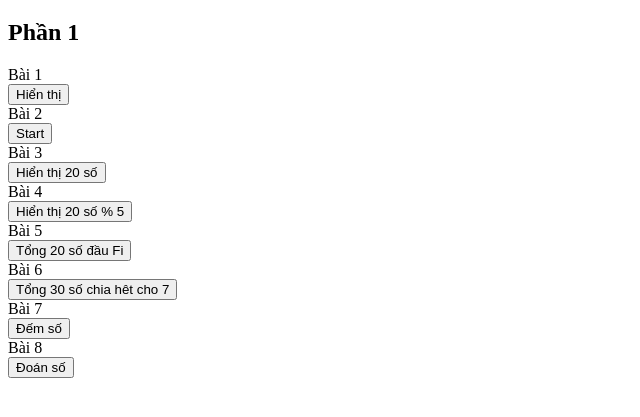
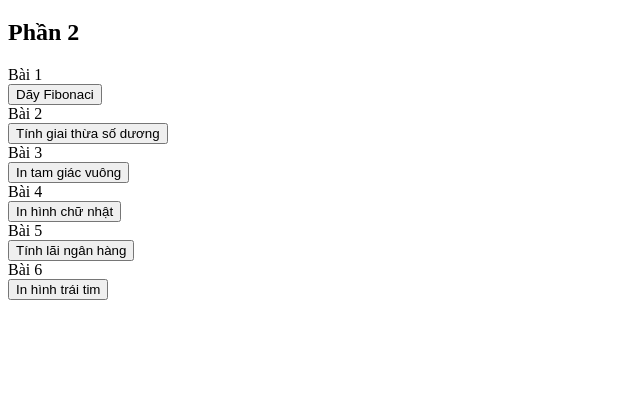
Before and after one commit to khanhvu1412/hello-world, a plain HTML site: page src/Baitap/baitapdai/vonglap/index.html in a window 1280 px wide. Shown: the part 61-478 px from the top of the page, without its empty margins (0-640 px from the left). Drawn offline with Linux system fonts and the light colour scheme.

Commit message:
baitapdai-vonglap2

```diff
--- a/src/Baitap/baitapdai/vonglap/index.html
+++ b/src/Baitap/baitapdai/vonglap/index.html
@@ -7,134 +7,99 @@
 </head>
 <body>
 <h1>Bài tập dài</h1>
+<span id="result"></span>
 <!--Part 1-->
-<div class="part-1">
-    <h2>Phần 1</h2>
-    <div class="lesson-1-1">
-        <span id="result"></span>
-        <span>Bài 1</span>
-        <br>
-        <button onclick="dem()">Hiển thị</button>
-    </div>
+<!--<div class="part-1">-->
+<!--    <h2>Phần 1</h2>-->
+<!--    <div class="lesson-1-1">-->
+<!--        <span id="result"></span>-->
+<!--        <span>Bài 1</span>-->
+<!--        <br>-->
+<!--        <button onclick="dem()">Hiển thị</button>-->
+<!--    </div>-->
 
-    <div class="lesson-2-1">
-        <span>Bài 2</span>
-        <br>
-        <button onclick="kiemTraNhietDo()">Start</button>
-    </div>
+<!--    <div class="lesson-2-1">-->
+<!--        <span>Bài 2</span>-->
+<!--        <br>-->
+<!--        <button onclick="kiemTraNhietDo()">Start</button>-->
+<!--    </div>-->
 
-    <div class="lesson-3-1">
-        <span>Bài 3</span>
-        <br>
-        <button onclick="fibonacci()">Hiển thị 20 số</button>
-    </div>
+<!--    <div class="lesson-3-1">-->
+<!--        <span>Bài 3</span>-->
+<!--        <br>-->
+<!--        <button onclick="fibonacci()">Hiển thị 20 số</button>-->
+<!--    </div>-->
 
-    <div class="lesson-4-1">
-        <span>Bài 4</span>
-        <br>
-        <button onclick="fibonacciChiaHet5()">Hiển thị 20 số % 5</button>
-    </div>
+<!--    <div class="lesson-4-1">-->
+<!--        <span>Bài 4</span>-->
+<!--        <br>-->
+<!--        <button onclick="fibonacciChiaHet5()">Hiển thị 20 số % 5</button>-->
+<!--    </div>-->
 
-    <div class="lesson-5-1">
-        <span>Bài 5</span>
-        <br>
-        <button onclick="fibonacciSum()">Tổng 20 số đầu Fi</button>
-    </div>
+<!--    <div class="lesson-5-1">-->
+<!--        <span>Bài 5</span>-->
+<!--        <br>-->
+<!--        <button onclick="fibonacciSum()">Tổng 20 số đầu Fi</button>-->
+<!--    </div>-->
 
-    <div class="lesson-6-1">
-        <span>Bài 6</span>
-        <br>
-        <button onclick="tongChiaHet7()">Tổng 30 số chia hêt cho 7</button>
-    </div>
+<!--    <div class="lesson-6-1">-->
+<!--        <span>Bài 6</span>-->
+<!--        <br>-->
+<!--        <button onclick="tongChiaHet7()">Tổng 30 số chia hêt cho 7</button>-->
+<!--    </div>-->
 
-    <div class="lesson-7-1">
-        <span>Bài 7</span>
-        <br>
-        <button onclick="fizzBuzz()">Đếm số</button>
-    </div>
+<!--    <div class="lesson-7-1">-->
+<!--        <span>Bài 7</span>-->
+<!--        <br>-->
+<!--        <button onclick="fizzBuzz()">Đếm số</button>-->
+<!--    </div>-->
 
-    <div class="lesson-8-1">
-        <span>Bài 8</span>
-        <br>
-        <button onclick="doanSo()">Đoán số</button>
-    </div>
-</div>
+<!--    <div class="lesson-8-1">-->
+<!--        <span>Bài 8</span>-->
+<!--        <br>-->
+<!--        <button onclick="doanSo()">Đoán số</button>-->
+<!--    </div>-->
+<!--</div>-->
 
 
 <!--Part 2-->
-<!--<div class="part-2">-->
-<!--    <h2>Phần 2</h2>-->
-<!--    <div class="lesson-1-2">-->
-<!--        <span>Bài 1</span>-->
-<!--        <br>-->
-<!--        <button onclick="chuyenDoiDo()">Đổi độ</button>-->
-<!--    </div>-->
+<div class="part-2">
+    <h2>Phần 2</h2>
+    <div class="lesson-1-2">
+        <span>Bài 1</span>
+        <br>
+        <button onclick="dayFibonaci()">Dãy Fibonaci</button>
+    </div>
 
-<!--    <div class="lesson-2-2">-->
-<!--        <span>Bài 2</span>-->
-<!--        <br>-->
-<!--        <button onclick="chuyenDoiDoDai()">Đổi m - ft</button>-->
-<!--    </div>-->
+        <div class="lesson-2-2">
+            <span>Bài 2</span>
+            <br>
+            <button onclick="tinhGiaiThua()">Tính giai thừa số dương</button>
+        </div>
 
-<!--    <div class="lesson-3-2">-->
-<!--        <span>Bài 3</span>-->
-<!--        <br>-->
-<!--        <button onclick="dienTichHinhVuong()">Tính S vuông</button>-->
-<!--    </div>-->
+        <div class="lesson-3-2">
+            <span>Bài 3</span>
+            <br>
+            <button onclick="inTamGiacVuong()">In tam giác vuông</button>
+        </div>
 
-<!--    <div class="lesson-4-2">-->
-<!--        <span>Bài 4</span>-->
-<!--        <br>-->
-<!--        <button onclick="dienTichHinhChuNhat()">Tính S  chữ nhật</button>-->
-<!--    </div>-->
+        <div class="lesson-4-2">
+            <span>Bài 4</span>
+            <br>
+            <button onclick="inHinhChuNhat()">In hình chữ nhật</button>
+        </div>
 
-<!--    <div class="lesson-5-2">-->
-<!--        <span>Bài 5</span>-->
-<!--        <br>-->
-<!--        <button onclick="dienTichtamGiacVuong()">Tính S tam giác vuông</button>-->
-<!--    </div>-->
+        <div class="lesson-5-2">
+            <span>Bài 5</span>
+            <br>
+            <button onclick="laiNganHang()">Tính lãi ngân hàng</button>
+        </div>
 
-<!--    <div class="lesson-6-2">-->
-<!--        <span>Bài 6</span>-->
-<!--        <br>-->
-<!--        <button onclick="phuongTrinhBac1()">Phương trình bậc 1</button>-->
-<!--    </div>-->
-
-<!--    <div class="lesson-7-2">-->
-<!--        <span>Bài 7</span>-->
-<!--        <br>-->
-<!--        <button onclick="phuongTrinhBac2()">Phương trình bậc 2</button>-->
-<!--    </div>-->
-
-<!--    <div class="lesson-8-2">-->
-<!--        <span>Bài 8</span>-->
-<!--        <br>-->
-<!--        <button onclick="checkTuoi()">Kiểm tra tuổi</button>-->
-<!--    </div>-->
-
-<!--    <div class="lesson-9-2">-->
-<!--        <span>Bài 9</span>-->
-<!--        <br>-->
-<!--        <button onclick="checkCanhTamGiac()">Kiểm tra cạnh tam giác</button>-->
-<!--    </div>-->
-
-<!--    <div class="lesson-10-2">-->
-<!--        <span>Bài 10</span>-->
-<!--        <br>-->
-<!--        <button onclick="tinhGiaDien()">Tính giá điện</button>-->
-<!--    </div>-->
-
-<!--    <div class="lesson-11-2">-->
-<!--        <span>Bài 11</span>-->
-<!--        <br>-->
-<!--        <button onclick="theThuNhapCaNhan()">Tính thuế thu nhập cá nhân</button>-->
-<!--    </div>-->
-
-<!--    <div class="lesson-12-2">-->
-<!--        <span>Bài 12</span>-->
-<!--        <br>-->
-<!--        <button onclick="laiNganHang()">Tính lãi ngân hàng</button>-->
-<!--    </div>-->
+        <div class="lesson-6-2">
+            <span>Bài 6</span>
+            <br>
+            <button onclick="inHinhTraiTim()">In hình trái tim</button>
+        </div>
 
 
 </div>
--- a/src/Baitap/baitapdai/vonglap/script.js
+++ b/src/Baitap/baitapdai/vonglap/script.js
@@ -1,46 +1,164 @@
 //Phần 1
+//
+// // Bài 1
+// function dem() {
+//     let count = "";
+//     let mess = ""
+//     for (let i = 0; i <= 100; i++) {
+//         count += "</br>" + "Số " + i + "," + "</br>";
+//
+//         if (i === 99) {
+//             alert("Đã hoàn thành!");
+//         }
+//     }
+//
+//     document.getElementById("result").innerHTML = count;
+// }
+//
+//
+// // Bài 2
+// function kiemTraNhietDo() {
+//     let temp = Number(prompt("Nhập nhiệt độ: "));
+//
+//     while (temp > 100 || temp < 20) {
+//         if (temp > 100) {
+//             alert("Nhiệt độ quá cao. Yêu cầu giảm nhiệt độ.");
+//         } else if (temp < 20) {
+//             alert("Nhiệt độ quá thấp. Hãy tăng nhiệt độ");
+//         }
+//
+//         temp = Number(prompt("Nhập lại nhiệt độ"))
+//     }
+//     alert("Nhiệt độ bình thường.");
+// }
+//
+//
+// // Bài 3
+// function fibonacci() {
+//     let n = 20;
+//     let a = 0, b = 1;
+//     let result = "";
+//
+//     for (let i = 0; i < n; i++) {
+//         result += a + "";
+//
+//         let temp = a + b;
+//         a = b;
+//         b = temp;
+//     }
+//
+//     document.getElementById("result").innerHTML = result;
+// }
+//
+// // Bài 4
+// function fibonacciChiaHet5() {
+//     let a = 0, b = 1;
+//
+//     while (true) {
+//         if (a % 5 === 0 && a !== 0) {
+//             document.getElementById("result").innerHTML = "Số Fibonacci đầu tiên chia hết cho 5 là: " + a;
+//             break;
+//         }
+//         let temp = a + b;
+//         a = b;
+//         b = temp;
+//     }
+// }
+//
+// // Bài 5
+// function fibonacciSum() {
+//     let n = 20;
+//     let a = 0, b = 1;
+//     let sum = 0;
+//
+//     for (let i = 0; i < n; i++) {
+//         sum += a;
+//
+//         let temp = a + b;
+//         a = b;
+//         b = temp;
+//     }
+//     document.getElementById("result").innerHTML = "Tổng 20 số Fibonacci đầu tiên là: " + sum;
+// }
+//
+// // // Bài 6
+// function tongChiaHet7() {
+//     let count = 0;
+//     let sum = 0;
+//
+//     for (let i = 1; count < 30; i++) {
+//         if (i % 7 === 0) {
+//             sum += i;
+//             count++;
+//         }
+//     }
+//
+//     document.getElementById("result").innerHTML = "Tổng 30 chia hết cho 7 là: " + sum;
+// }
+//
+// // Bài 7
+// function fizzBuzz() {
+//     let mess = "";
+//
+//     for (let i = 1; i <= 100; i++) {
+//
+//         if (i % 3 === 0 && i % 5 === 0) {
+//             mess += "FizzBuzz</br>";
+//         } else if (i % 3 === 0) {
+//             mess += " Fizz</br>";
+//         } else if (i % 5 === 0) {
+//             mess += "Buzz</br>";
+//         } else {
+//             mess += i + "</br>";
+//         }
+//     }
+//
+//     document.getElementById("result").innerHTML = mess;
+// }
+//
+// // Bài 8
+// function doanSo() {
+//     let min = Number(prompt("Nhập số nhỏ nhất: "));
+//     let max = Number(prompt("Nhập số lớn nhất: "));
+//
+//     if (isNaN(min) || isNaN(max) || min >= max) {
+//         alert("Khoảng không hợp lệ!");
+//         return;
+//     }
+//
+//     let random = Math.floor(Math.random() * (max - min + 1)) + min;
+//
+//     let count = 0;
+//     let guess;
+//
+//     while (count < 3) {
+//         guess = Number(prompt("Nhập số bạn đoán: "));
+//
+//         if (guess === random) {
+//             alert("🎉 Chúc mừng! Bạn đoán đúng!");
+//             return;
+//         } else if (guess > random) {
+//             alert("📉 Số bạn đoán lớn hơn!");
+//         } else {
+//             alert("📈 Số bạn đoán nhỏ hơn!");
+//         }
+//
+//         count++
+//     }
+//     alert("❌ Bạn đã thua! Số đúng là: " + random);
+// }
+
+
+// Phần 2
 
 // Bài 1
-function dem() {
-    let count = "";
-    let mess = ""
-    for (let i = 0; i <= 100; i++) {
-        count += "</br>" + "Số " + i + "," + "</br>";
-
-        if (i === 99) {
-            alert("Đã hoàn thành!");
-        }
-    }
-
-    document.getElementById("result").innerHTML = count;
-}
-
-
-// Bài 2
-function kiemTraNhietDo() {
-    let temp = Number(prompt("Nhập nhiệt độ: "));
-
-    while (temp > 100 || temp < 20) {
-        if (temp > 100) {
-            alert("Nhiệt độ quá cao. Yêu cầu giảm nhiệt độ.");
-        } else if (temp < 20) {
-            alert("Nhiệt độ quá thấp. Hãy tăng nhiệt độ");
-        }
-
-        temp = Number(prompt("Nhập lại nhiệt độ"))
-    }
-    alert("Nhiệt độ bình thường.");
-}
-
-
-// Bài 3
-function fibonacci() {
-    let n = 20;
+function dayFibonaci() {
+    let number = Number(prompt("Nhập số lượng: "));
     let a = 0, b = 1;
     let result = "";
 
-    for (let i = 0; i < n; i++) {
-        result += a + "";
+    for (let i = 0; i < number; i++) {
+        result += a + " ";
 
         let temp = a + b;
         a = b;
@@ -50,258 +168,130 @@ function fibonacci() {
     document.getElementById("result").innerHTML = result;
 }
 
-// Bài 4
-function fibonacciChiaHet5() {
-    let a = 0, b = 1;
 
-    while (true) {
-        if (a % 5 === 0 && a !== 0) {
-            document.getElementById("result").innerHTML = "Số Fibonacci đầu tiên chia hết cho 5 là: " + a;
-            break;
-        }
-        let temp = a + b;
-        a = b;
-        b = temp;
+// Bài 2
+function tinhGiaiThua() {
+    let number = Number(prompt("Nhập số bất kỳ: "));
+    let result = 1;
+
+    for (let i = 1; i <= number; i++) {
+        result *= i;
     }
+
+    document.getElementById("result").innerHTML = result;
 }
 
-// Bài 5
-function fibonacciSum() {
-    let n = 20;
-    let a = 0, b = 1;
-    let sum = 0;
-
-    for (let i = 0; i < n; i++) {
-        sum += a;
-
-        let temp = a + b;
-        a = b;
-        b = temp;
-    }
-    document.getElementById("result").innerHTML = "Tổng 20 số Fibonacci đầu tiên là: " + sum;
-}
-
-// // Bài 6
-function tongChiaHet7() {
-    let count = 0;
-    let sum = 0;
-
-    for (let i = 1; count < 30; i++) {
-        if (i % 7 === 0) {
-            sum += i;
-            count++;
+// Bài 3
+function inTamGiacVuong() {
+    let a = 5;
+    let result = "";
+// --------------
+    result += "Góc trái dưới: </br>";
+    for (let i = 1; i <= a; i++) {
+        for (let j = 1; j <= i; j++) {
+            result += "*";
         }
+        result += "</br>";
     }
 
-    document.getElementById("result").innerHTML = "Tổng 30 chia hết cho 7 là: " + sum;
-}
+    result += "</br>";
+// -------------
+    result += "Góc trái trên: </br>";
+    for (let i = a; i >= 1; i--) {
+        for (let j = 1; j <= i; j++) {
+            result += "*";
+        }
+        result += "<br>";
+    }
+    result += "<br>";
+// ------------
+    result += "Góc phải dưới:<br>";
+    for (let i = 1; i <= a; i++) {
 
-// Bài 7
-function fizzBuzz() {
-    let mess = "";
+        // space
+        for (let j = 1; j <= a - i; j++) {
+            result += "&nbsp;";
+        }
 
-    for (let i = 1; i <= 100; i++) {
+        // sao
+        for (let j = 1; j <= i; j++) {
+            result += "*";
+        }
 
-        if (i % 3 === 0 && i % 5 === 0) {
-            mess += "FizzBuzz</br>";
-        } else if (i % 3 === 0) {
-            mess += " Fizz</br>";
-        } else if (i % 5 === 0) {
-            mess += "Buzz</br>";
-        } else {
-            mess += i + "</br>";
-        }
+        result += "<br>";
     }
 
-    document.getElementById("result").innerHTML = mess;
-}
-
-// Bài 8
-function doanSo() {
-    let min = Number(prompt("Nhập số nhỏ nhất: "));
-    let max = Number(prompt("Nhập số lớn nhất: "));
-
-    if (isNaN(min) || isNaN(max) || min >= max) {
-        alert("Khoảng không hợp lệ!");
-        return;
-    }
-
-    let random = Math.floor(Math.random() * (max - min + 1)) + min;
-
-    let count = 0;
-    let guess;
-
-    while (count < 3) {
-        guess = Number(prompt("Nhập số bạn đoán: "));
-
-        if (guess === random) {
-            alert("🎉 Chúc mừng! Bạn đoán đúng!");
-            return;
-        } else if (guess > random) {
-            alert("📉 Số bạn đoán lớn hơn!");
-        } else {
-            alert("📈 Số bạn đoán nhỏ hơn!");
+    result += "<br>";
+// --------------
+    result += "Góc phải trên: <br>";
+    for (let i = a; i >= 1; i--) {
+        for (let j = 1; j <= a - 1; j++) {
+            result += "&nbsp;";
         }
 
-        count++
+        for (let j = 1; j <= i; j++) {
+            result += "*";
+        }
+        result += "<br>";
     }
-    alert("❌ Bạn đã thua! Số đúng là: " + random);
+    document.getElementById("result").innerHTML = result;
 }
 
 
-// Phần 2
+// Bài 4
+function inHinhChuNhat() {
+    let rows = 6;
+    let cols = 20;
+    let result = "";
 
-// Bài 1
-// function chuyenDoiDo() {
-//     let c = Number(prompt("Nhập độ C: "));
-//     let f = c * 9 / 5 + 32;
-//
-//     alert("Độ F = " + f);
-// }
-//
-// // Bài 2
-// function chuyenDoiDoDai() {
-//     let m = Number(prompt("Nhập độ dài m: "));
-//     let ft = m * 3.2808;
-//
-//     alert("Độ dài ft = " + ft);
-// }
-//
-// // Bài 3
-// function dienTichHinhVuong() {
-//     let canhA = Number(prompt("Nhập cạnh a: "));
-//
-//     let s = canhA * canhA;
-//     alert("Diện tích hình vuông là: " + s);
-// }
-//
-// // Bài 4
-// function dienTichHinhChuNhat() {
-//     let canhA = Number(prompt("Nhập cạnh a: "));
-//     let canhB = Number(prompt("Nhập cạnh b: "));
-//
-//     let s = canhA * canhB;
-//     alert("Diện tích hình chữ nhật là: " + s);
-// }
-//
-// // Bài 5
-// function dienTichtamGiacVuong() {
-//     let canhKeA = Number(prompt("Nhập cạnh a: "));
-//     let canhKeB = Number(prompt("Nhập cạnh b: "));
-//
-//     let s = 1 / 2 * canhKeA * canhKeB;
-//     alert("Diện tích tam giác vuông  là: " + s);
-// }
-//
-// // Bài 6
-// function phuongTrinhBac1() {
-//     let a = Number(prompt("Nhập a: "));
-//     let b = Number(prompt("Nhập b: "));
-//
-//     if (a === 0) {
-//         if (b === 0) {
-//             alert("Phương trình vô số nghiệm");
-//         } else {
-//             alert("Phương trình vô nghiệm");
-//         }
-//     } else {
-//         let x = -b / a;
-//         alert("Nghiệm x = " + x);
-//     }
-// }
-//
-// // Bài 7
-// function phuongTrinhBac2() {
-//     let a = Number(prompt("Nhập a: "));
-//     let b = Number(prompt("Nhập b: "));
-//     let c = Number(prompt("Nhập c: "));
-//
-//     let delta = b * b - 4 * a * c;
-//
-//     if (delta < 0) {
-//         alert("Phương trình vô nghiệm");
-//     } else if (delta === 0) {
-//         let x = -b / (2 * a);
-//         alert("Phuong trình có nghiệm kép: " + x);
-//     } else {
-//         let x1 = (-b + Math.sqrt(delta)) / (2 * a);
-//         let x2 = (-b - Math.sqrt(delta)) / (2 * a);
-//
-//         alert("x1 = " + x1 + "<br/>" + "x2 = " + x2);
-//     }
-// }
-//
-// // Bài 8
-// function checkTuoi() {
-//     let number = Number(prompt("Nhập sô bất kỳ: "));
-//
-//     if (number > 0 && number < 120) {
-//         alert("Tuổi hợp lệ");
-//     } else {
-//         alert("Tuổi không hợp lệ")
-//         j
-//     }
-// }
-//
-// // Bài 9
-// function checkCanhTamGiac() {
-//     let a = Number(prompt("Nhập a: "));
-//     let b = Number(prompt("Nhập b: "));
-//     let c = Number(prompt("Nhập c: "));
-//
-//     if (a > 0 && b > 0 && c > 0 &&
-//         a + b > c &&
-//         b + c > a &&
-//         a + c > b) {
-//         alert("Là tam giác");
-//     } else {
-//         alert("Không phải tam giác");
-//     }
-// }
-//
-// // Bài 10
-// function tinhGiaDien() {
-//     let kwh = Number(prompt("Nhập số điện: "));
-//     let cost = 0;
-//
-//     if (kwh <= 50) {
-//         cost = kwh * 1678;
-//     } else if (kwh <= 100) {
-//         cost = 50 * 1678 + (kwh - 50) * 1734;
-//     } else {
-//         cost = 50 * 1678 + 50 * 1734 + (kwh - 100) * 2014;
-//     }
-//
-//     alert("Tiền điện: " + cost.toLocaleString());
-// }
-//
-// // Bài 11
-// function theThuNhapCaNhan() {
-//     let income = Number(prompt("Nhập thu nhập: "));
-//     let tax = 0;
-//
-//     if (income <= 5000000) {
-//         tax = income * 0.05;
-//     } else if (income <= 10000000) {
-//         tax = income * 0.1;
-//     } else {
-//         tax = income * 0.2;
-//     }
-//
-//     alert("Thuế: " + tax.toLocaleString());
-// }
-//
-// // Bài 12
-// function laiNganHang() {
-//     let money = Number(prompt("Nhập tiền ban đầu: "));
-//     let months = Number(prompt("Số tháng: "));
-//     let rate = Number(prompt("Lãi suất (%/tháng): ")) / 100;
-//
-//     let total = money;
-//
-//     for (let i = 0; i < months; i++) {
-//         total += total * rate;
-//     }
-//
-//     alert("Tổng tiền: " + total.toLocaleString());
-// }
+    for (let i = 1; i <= rows; i++) {
+        for (let j = 1; j <= cols; j++) {
+
+            if (i === 1 || i === rows || j === 1 || j === cols) {
+                result += "*";
+            } else {
+                result += "&nbsp;&nbsp;";
+            }
+        }
+
+        result += "<br>";
+    }
+
+    document.getElementById("result").innerHTML = result;
+}
+
+
+// Bài 5
+function laiNganHang() {
+    let tienGoc = Number(prompt("Nhập số tiền ban đầu: "));
+    let thang = Number(prompt("Nhập số tháng: "));
+    let laiSuat = Number(prompt("Nhập lãi suất (%/tháng): ")) / 100;
+
+    let tongTien = tienGoc;
+
+    for (let i = 1; i <= thang; i++) {
+        tongTien += tongTien * laiSuat;
+    }
+
+    document.getElementById("result").innerHTML = "Tổng tiền sau " + thang + " tháng là: " + tongTien.toLocaleString() + " VNĐ";
+}
+
+
+// Bài 6
+function inHinhTraiTim() {
+    let result = "";
+
+    for (let y = 1.5; y > -1.5; y -= 0.1) {
+        for (let x = -1.5; x < 1.5; x += 0.05) {
+            let a = x * x + y * y - 1;
+            if (a * a * a - x * x * y * y * y <= 0) {
+                result += "*";
+            } else {
+                result += "&nbsp;";
+            }
+        }
+        result += "<br>";
+    }
+
+    document.getElementById("result").innerHTML = result;
+}
```
